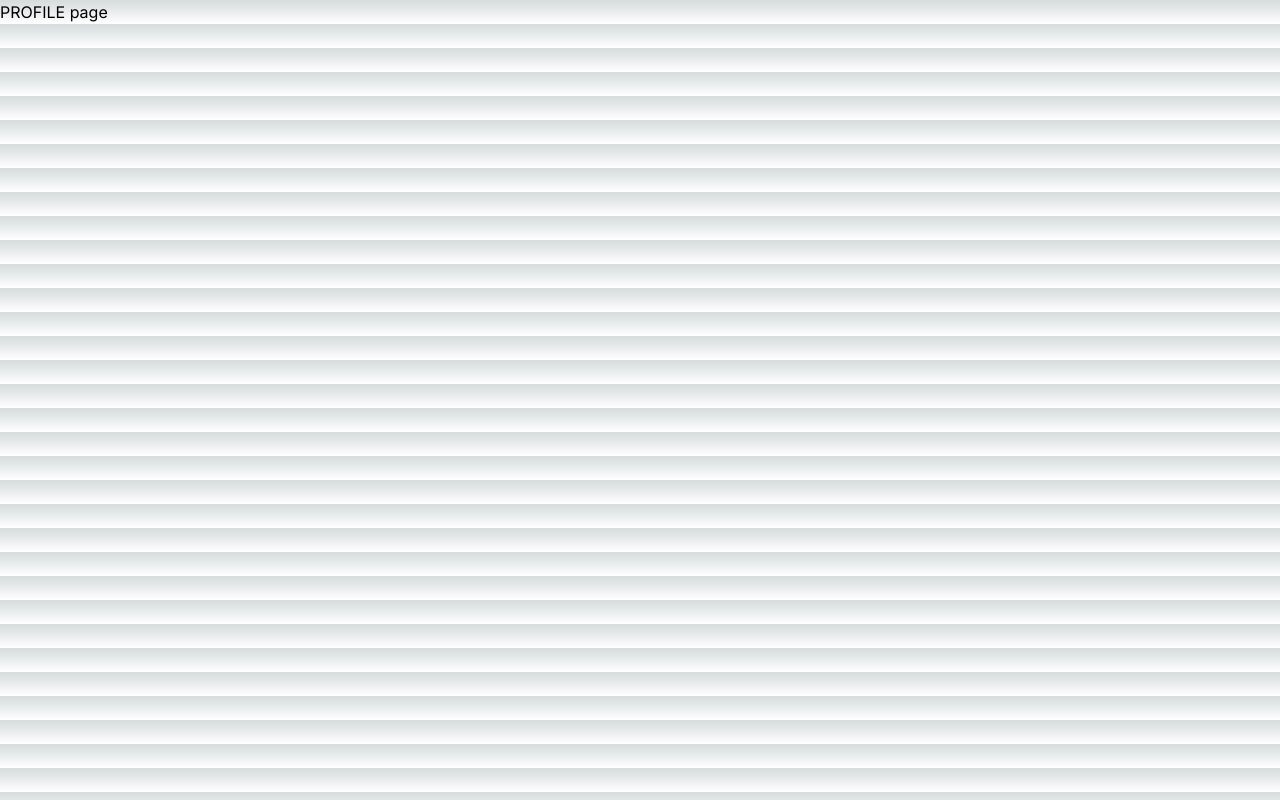
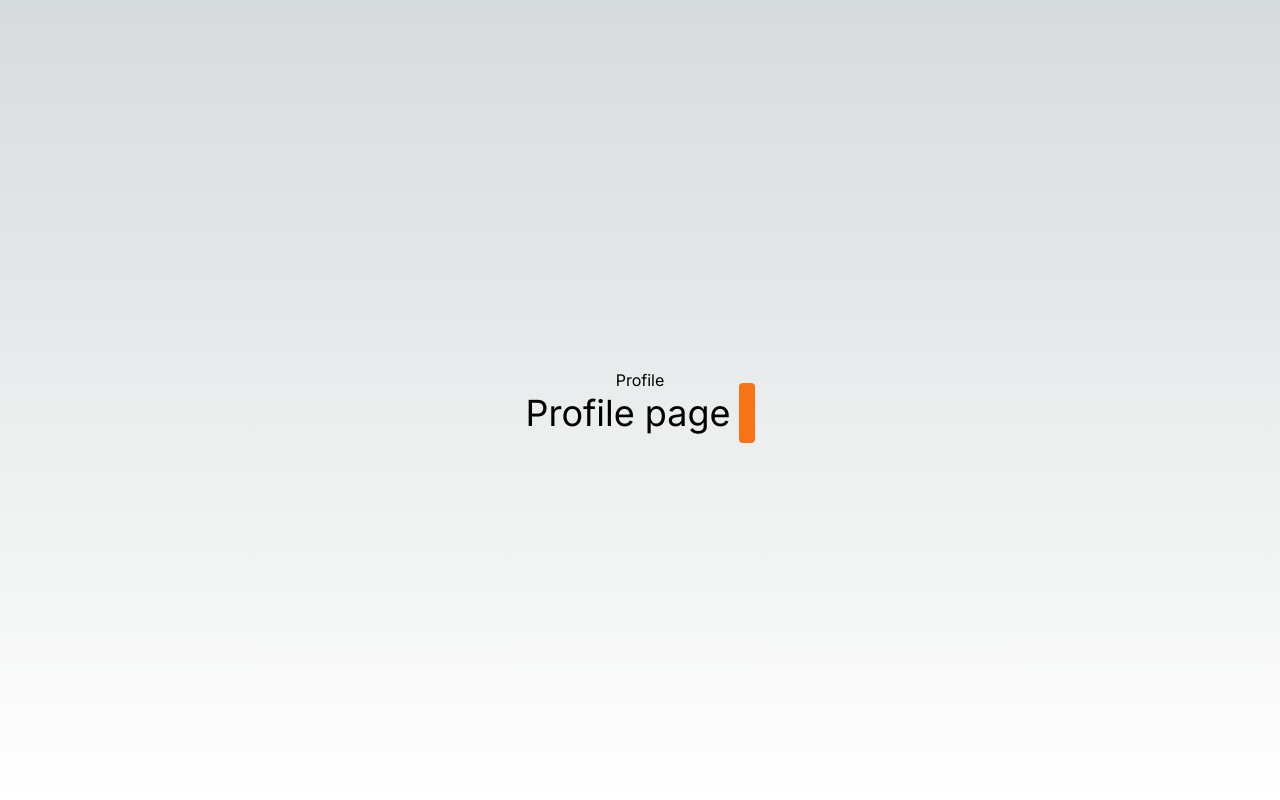
Before and after one commit to anshgautam-github/Next-Js-BASIC-AUTH-, a Next.js app: page /profile in a window 1280 px wide. Built offline with nearby package versions, Linux system fonts and the light colour scheme.

Commit message:
Update page.tsx

```diff
--- a/src/app/profile/page.tsx
+++ b/src/app/profile/page.tsx
@@ -1,9 +1,16 @@
-import React from 'react'
+//this is for handling dynmic routes
+//here profile/routes can be handeled
+//so we don't know what will come after profile/route
 
-function page() {
-  return (
-    <div>PROFILE page</div>
-  )
+export default function UserProfile({params}: any) {
+    return (
+        <div className="flex flex-col items-center justify-center min-h-screen py-2">
+            <h1>Profile</h1>
+            <hr />
+            <p className="text-4xl">Profile page
+            <span className=" p-2 ml-2 rounded bg-orange-500 text-black">{params.id}</span>
+            </p>
+
+            </div>
+    )
 }
-
-export default page
```
